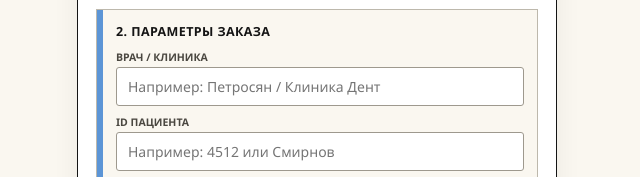
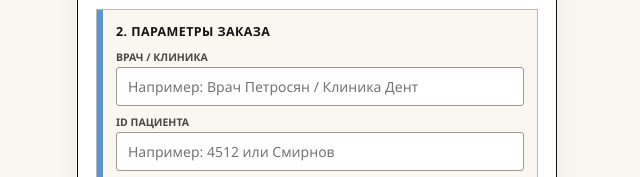
Before and after one commit to dtarshak3d-cloud/Zakaz, a plain HTML site: page index.html in a window 1280 px wide. Shown: the part 292-469 px from the top of the page, 323-963 px from the left. Drawn offline with Linux system fonts and the light colour scheme.

Commit message:
Update index.html

```diff
--- a/index.html
+++ b/index.html
@@ -54,7 +54,7 @@
     </div>
     <div class="card blue">
       <div class="card-head"><span>2. Параметры заказа</span></div>
-      <div class="field"><label>Врач / Клиника</label><input type="text" id="pDoc" placeholder="Например: Петросян / Клиника Дент"></div>
+      <div class="field"><label>Врач / Клиника</label><input type="text" id="pDoc" placeholder="Например: Врач Петросян / Клиника Дент"></div>
       <div class="field"><label>ID пациента</label><input type="text" id="pId" placeholder="Например: 4512 или Смирнов"></div>
       <div class="grid">
         <div class="field"><label>Тип конструкции</label><input type="text" id="pType" placeholder="Коронка, на имплантате..."></div>
```
